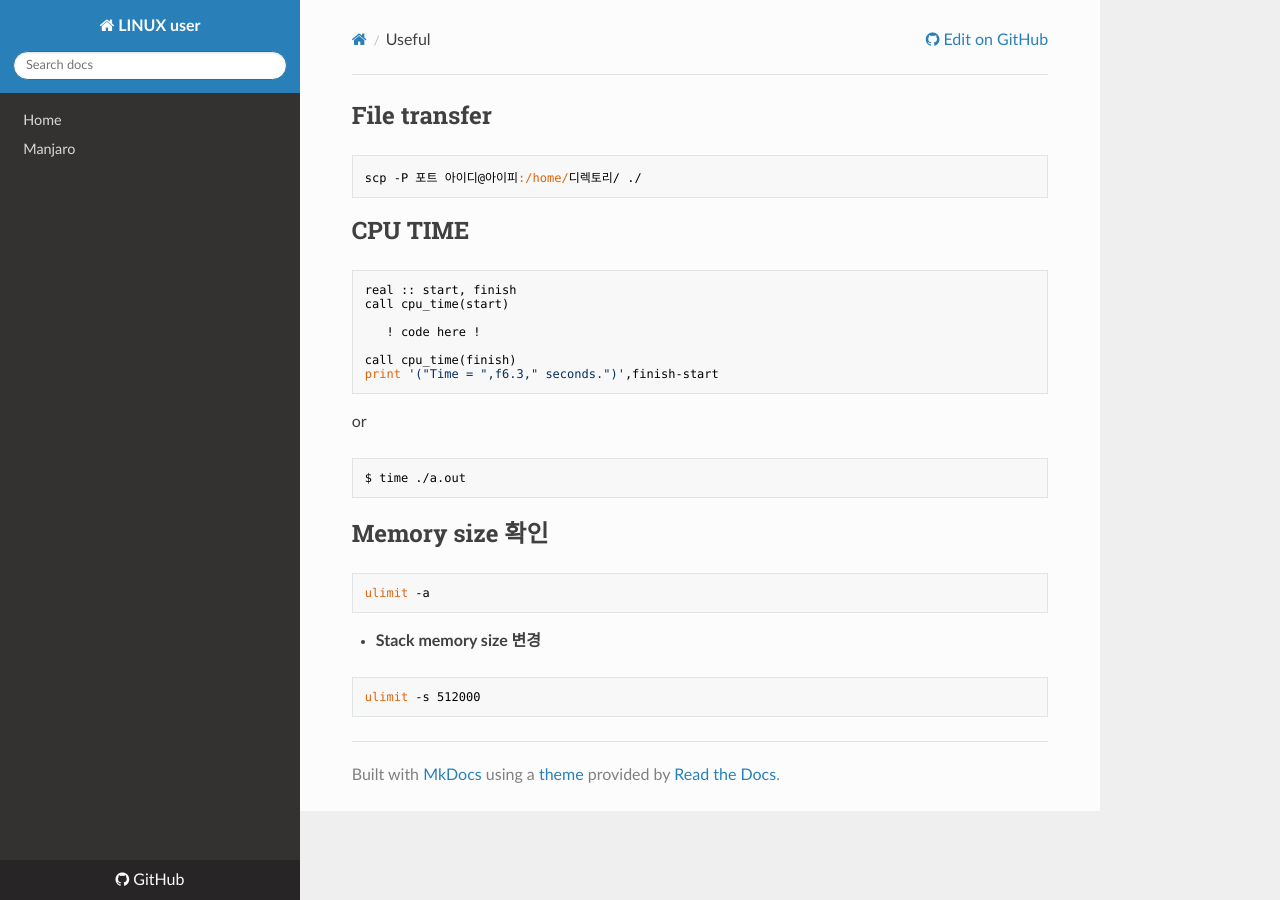
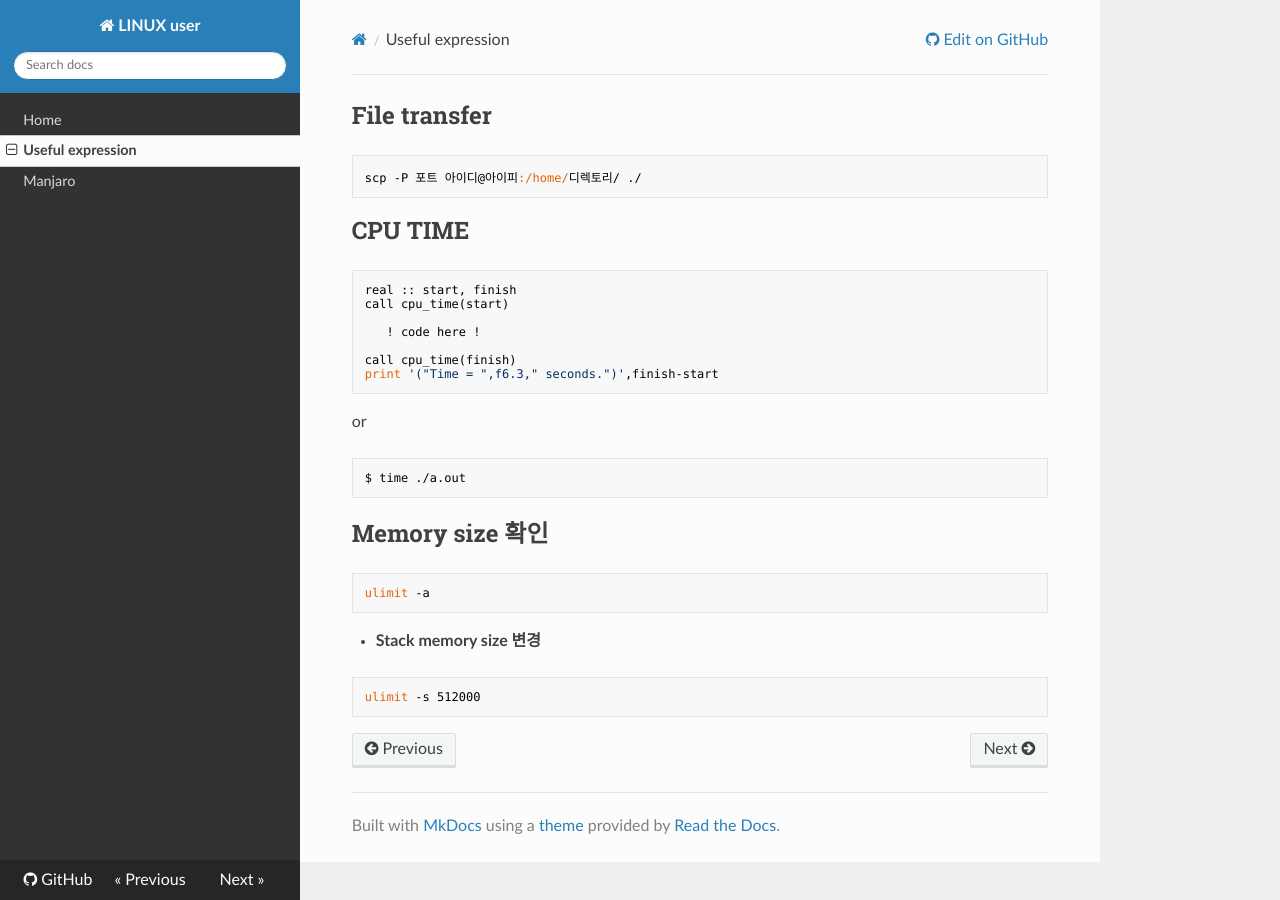
Before and after one commit to WonyoungCho/LINUX, an MkDocs documentation site: the page built from docs/useful.md, in a window 1280 px wide. Built offline with MkDocs 1.6.1, drawn with Linux system fonts in a browser that asks for light colours; nearby versions of some CDN libraries; old or Windows-style settings are respelled for this version of MkDocs.

Commit message:
Update mkdocs.yml

```diff
--- a/mkdocs.yml
+++ b/mkdocs.yml
@@ -8,6 +8,7 @@ extra_javascript: [docs.js]
 
 pages:
     - Home: 'index.md'
+    - Useful expression: 'useful.md'
     - Manjaro: 'manjaro_conf.md'
 
 theme: readthedocs
```
